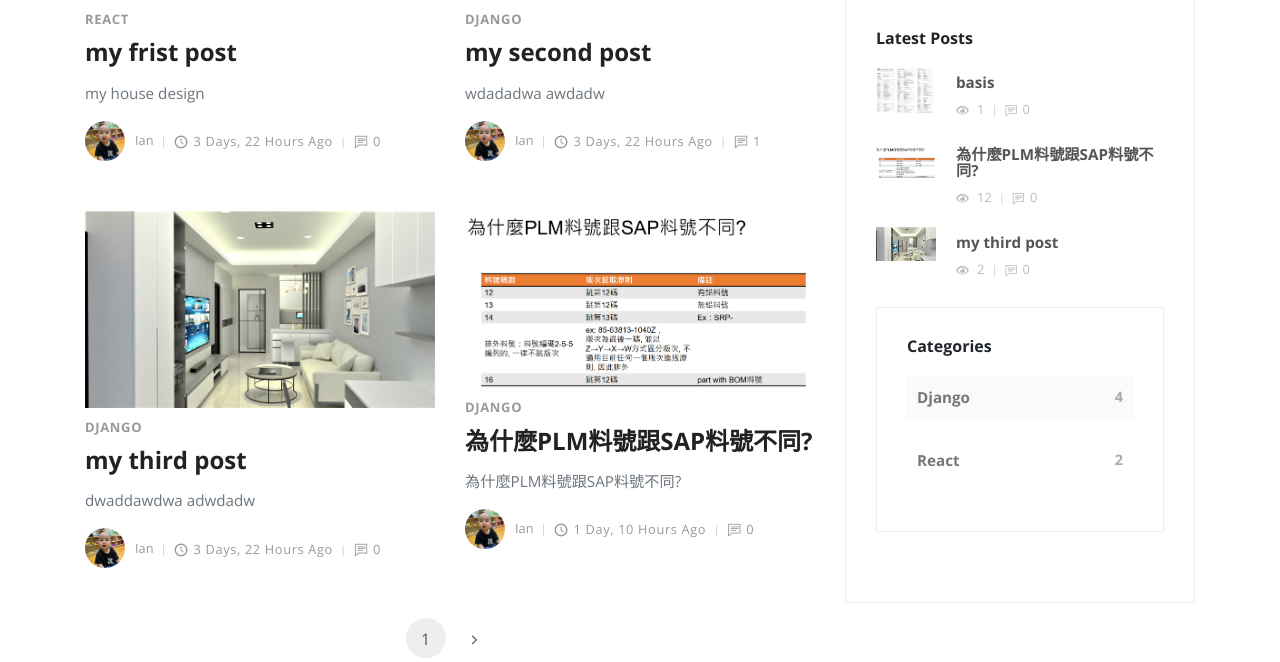
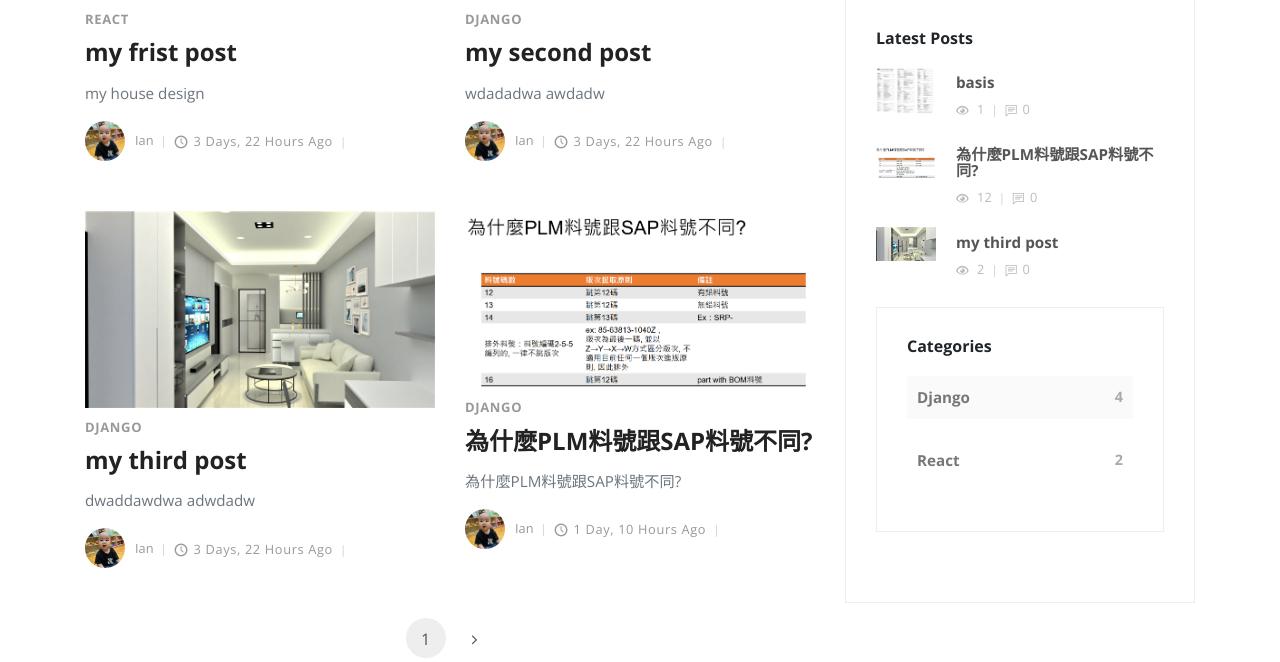
Before and after one commit to Ian1229/DjangoKm, a Django app: page /blog/ in a window 1280 px wide. Shown: the part 328-990 px from the top of the page. Run offline with Django 3.2, Linux system fonts and the light colour scheme; data comes from the database, SQL or seed files in the repository; some libraries are stand-ins or nearby versions.

Commit message:
comment count  mark 20210928

```diff
--- a/templates/blog.html
+++ b/templates/blog.html
@@ -30,7 +30,7 @@
                       <div class="title"><span>{{ post.author.user.username }}</span></div>
                     </a>
                     <div class="date"><i class="icon-clock"></i>{{ post.timestamp|timesince }} ago</div>
-                    <div class="comments meta-last"><i class="icon-comment"></i>{{ post.comment_count }}</div>
+                    {% comment %} <div class="comments meta-last"><i class="icon-comment"></i>{{ post.comment_count }}</div> {% endcomment %}
                   </footer>
                 </div>
               </div>
```
